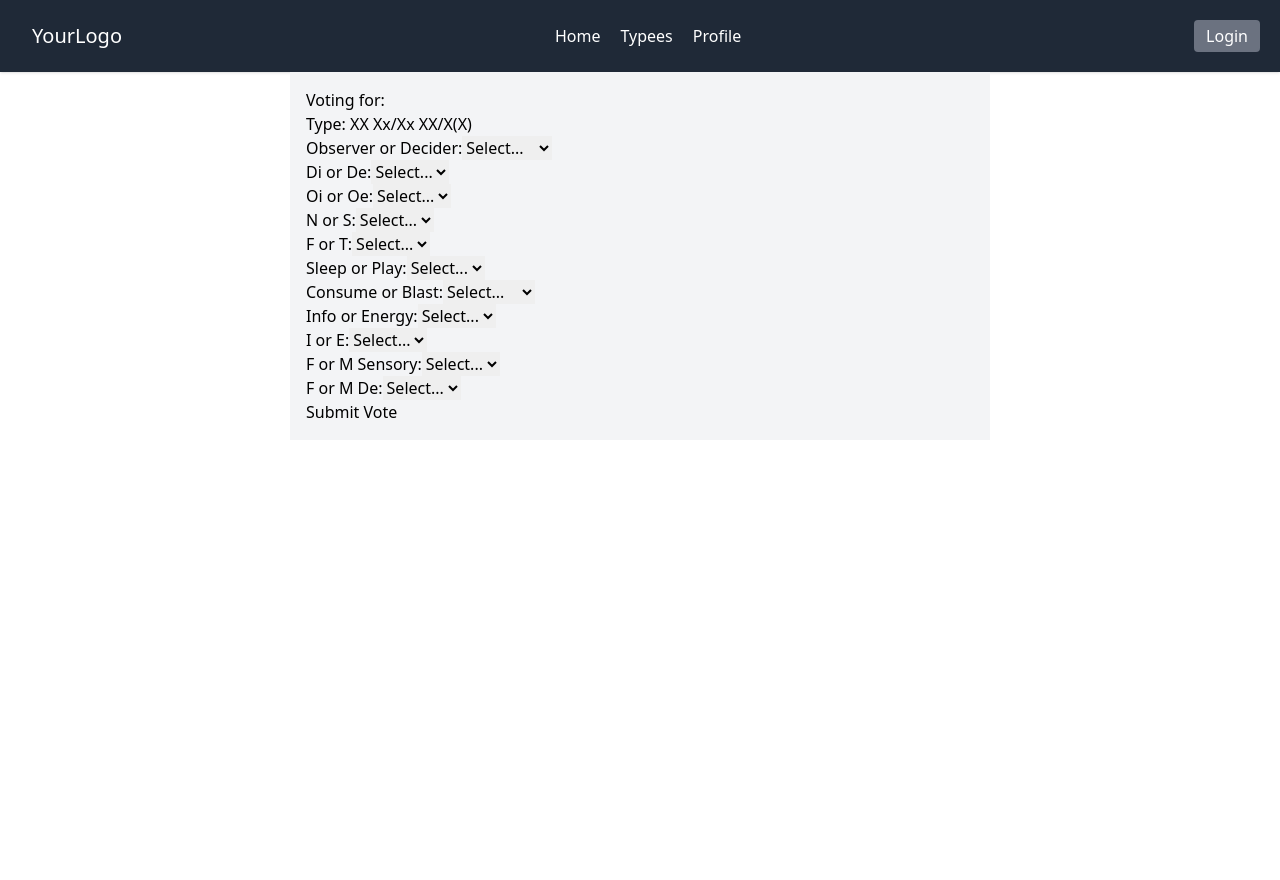
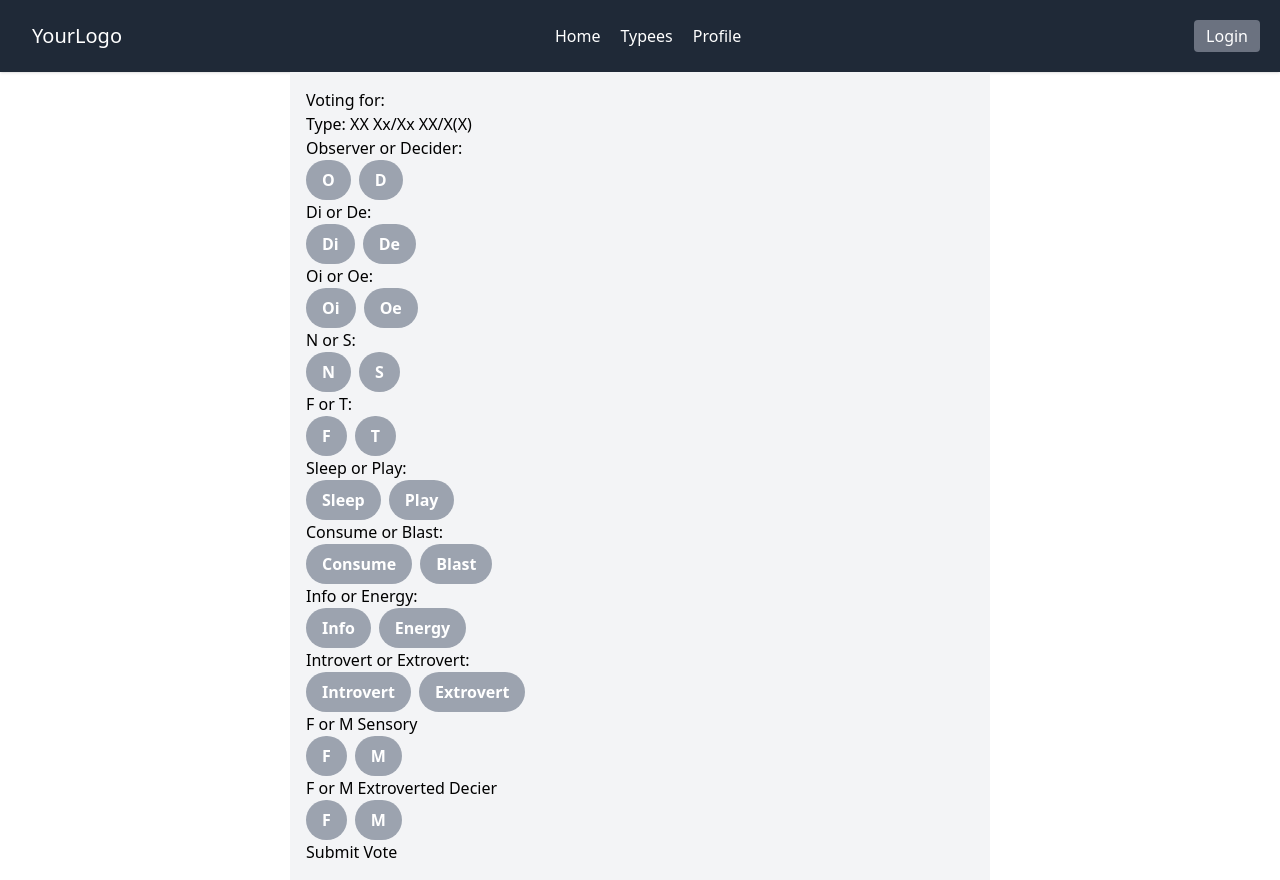
Before and after one commit to augustbonds/opsdb.lol, a Next.js app: page /typees/1/vote in a window 1280 px wide. Before the commit the page ends 800 px from the top, so only its background shows below. Built offline with nearby package versions, Linux system fonts and the light colour scheme; no server answers; the database is empty.

Commit message:
Improving vote page buttons

```diff
--- a/app/typees/[typeeId]/vote/page.tsx
+++ b/app/typees/[typeeId]/vote/page.tsx
@@ -112,12 +112,14 @@ const VotePage = ({ params }: { params: { typeeId: string } }) => {
     });
   };
 
+
+
   // Form with inputs for each voting criteria
   return (
     <div>
       <p>Voting for: {typeeName}</p>
       <p>Type: {computedType}</p>
-      <VoteForm handleSubmit={handleSubmit} handleChange={handleChange} voteData={voteData}></VoteForm>
+      <VoteForm handleSubmit={handleSubmit} handleChange={handleChange} voteData={voteData} setVoteData={setVoteData}></VoteForm>
     </div>
   );
 };
--- a/app/typees/[typeeId]/vote/voteForm.tsx
+++ b/app/typees/[typeeId]/vote/voteForm.tsx
@@ -1,143 +1,297 @@
-import React, {ReactNode} from 'react';
-import { VoteData } from './typeCalculator';
+import React, { ReactNode } from "react";
+import { VoteData } from "./typeCalculator";
 
 interface VoteFormProps {
   handleSubmit: React.FormEventHandler;
-    handleChange: React.ChangeEventHandler;
-    voteData: VoteData
+  voteData: VoteData;
+  setVoteData: React.Dispatch<React.SetStateAction<VoteData>>;
 }
 
-const VoteForm: React.FC<VoteFormProps> = ({handleSubmit, handleChange, voteData}) => {
+interface BinaryChoiceButtonProps {
+  name: keyof VoteData;
+  value: string;
+  currentValue: string;
+  title: string;
+  onBinaryChoiceClick: (name: keyof VoteData, value: string) => void;
+}
+
+const BinaryChoiceButton: React.FC<BinaryChoiceButtonProps> = ({
+  name,
+  value,
+  currentValue,
+  title,
+  onBinaryChoiceClick,
+}) => {
+  const handleClick = () => {
+    onBinaryChoiceClick(name, value);
+  };
+
+  // Determine if the button should appear active
+  const isActive = currentValue === value;
+
+  return (
+    <button
+      type="button"
+      className={`${
+        isActive ? "bg-blue-500" : "bg-gray-400"
+      } text-white font-semibold py-2 px-4 rounded-full mr-2`}
+      onClick={handleClick}
+    >
+      {title}
+    </button>
+  );
+};
+
+const VoteForm: React.FC<VoteFormProps> = ({
+  handleSubmit,
+  voteData,
+  setVoteData,
+}) => {
+  const handleBinaryChoiceButtonClick = (
+    name: keyof VoteData,
+    value: string
+  ) => {
+    setVoteData((prevState) => ({
+      ...prevState,
+      [name]: prevState[name] === value ? "" : value, // Toggle the value
+    }));
+  };
+
   return (
     <form onSubmit={handleSubmit}>
       {/* ObserverOrDecider */}
       <div>
-          <label htmlFor="observerOrDecider">Observer or Decider:</label>
-          <select
+        <label>Observer or Decider:</label>
+        <div>
+          <BinaryChoiceButton
             name="observerOrDecider"
-            onChange={handleChange}
-            value={voteData.observerOrDecider}
-          >
-            <option value="">Select...</option>
-            <option value="Observer">Observer</option>
-            <option value="Decider">Decider</option>
-          </select>
+            value="Observer"
+            currentValue={voteData.observerOrDecider}
+            title="O"
+            onBinaryChoiceClick={handleBinaryChoiceButtonClick}
+          />
+          <BinaryChoiceButton
+            name="observerOrDecider"
+            value="Decider"
+            currentValue={voteData.observerOrDecider}
+            title="D"
+            onBinaryChoiceClick={handleBinaryChoiceButtonClick}
+          />
+        </div>
       </div>
 
       {/* DiOrDe */}
       <div>
-          <label htmlFor="diOrDe">Di or De:</label>
-          <select name="diOrDe" onChange={handleChange} value={voteData.diOrDe}>
-            <option value="">Select...</option>
-            <option value="Di">Di</option>
-            <option value="De">De</option>
-          </select>
+        <label>Di or De:</label>
+        <div>
+          <BinaryChoiceButton
+            name="diOrDe"
+            value="Di"
+            currentValue={voteData.diOrDe}
+            title="Di"
+            onBinaryChoiceClick={handleBinaryChoiceButtonClick}
+          />
+          <BinaryChoiceButton
+            name="diOrDe"
+            value="De"
+            currentValue={voteData.diOrDe}
+            title="De"
+            onBinaryChoiceClick={handleBinaryChoiceButtonClick}
+          />
+        </div>
       </div>
 
       {/* OiOrOe */}
       <div>
-          <label htmlFor="oiOrOe">Oi or Oe:</label>
-          <select name="oiOrOe" onChange={handleChange} value={voteData.oiOrOe}>
-            <option value="">Select...</option>
-            <option value="Oi">Oi</option>
-            <option value="Oe">Oe</option>
-          </select>
+        <label>Oi or Oe:</label>
+        <div>
+          <BinaryChoiceButton
+            name="oiOrOe"
+            value="Oi"
+            currentValue={voteData.oiOrOe}
+            title="Oi"
+            onBinaryChoiceClick={handleBinaryChoiceButtonClick}
+          />
+          <BinaryChoiceButton
+            name="oiOrOe"
+            value="Oe"
+            currentValue={voteData.oiOrOe}
+            title="Oe"
+            onBinaryChoiceClick={handleBinaryChoiceButtonClick}
+          />
+        </div>
       </div>
 
       {/* NOrS */}
       <div>
-          <label htmlFor="nOrS">N or S:</label>
-          <select name="nOrS" onChange={handleChange} value={voteData.nOrS}>
-            <option value="">Select...</option>
-            <option value="N">N</option>
-            <option value="S">S</option>
-          </select>
+        <label>N or S:</label>
+        <div>
+          <BinaryChoiceButton
+            name="nOrS"
+            value="N"
+            currentValue={voteData.nOrS}
+            title="N"
+            onBinaryChoiceClick={handleBinaryChoiceButtonClick}
+          />
+          <BinaryChoiceButton
+            name="nOrS"
+            value="S"
+            currentValue={voteData.nOrS}
+            title="S"
+            onBinaryChoiceClick={handleBinaryChoiceButtonClick}
+          />
+        </div>
       </div>
 
       {/* FOrT */}
       <div>
-          <label htmlFor="fOrT">F or T:</label>
-          <select name="fOrT" onChange={handleChange} value={voteData.fOrT}>
-            <option value="">Select...</option>
-            <option value="F">F</option>
-            <option value="T">T</option>
-          </select>
+        <label>F or T:</label>
+        <div>
+          <BinaryChoiceButton
+            name="fOrT"
+            value="F"
+            currentValue={voteData.fOrT}
+            title="F"
+            onBinaryChoiceClick={handleBinaryChoiceButtonClick}
+          />
+          <BinaryChoiceButton
+            name="fOrT"
+            value="T"
+            currentValue={voteData.fOrT}
+            title="T"
+            onBinaryChoiceClick={handleBinaryChoiceButtonClick}
+          />
+        </div>
       </div>
 
       {/* SleepOrPlay */}
       <div>
-          <label htmlFor="sleepOrPlay">Sleep or Play:</label>
-          <select
+        <label>Sleep or Play:</label>
+        <div>
+          <BinaryChoiceButton
             name="sleepOrPlay"
-            onChange={handleChange}
-            value={voteData.sleepOrPlay}
-          >
-            <option value="">Select...</option>
-            <option value="Sleep">Sleep</option>
-            <option value="Play">Play</option>
-          </select>
+            value="Sleep"
+            currentValue={voteData.sleepOrPlay}
+            title="Sleep"
+            onBinaryChoiceClick={handleBinaryChoiceButtonClick}
+          />
+          <BinaryChoiceButton
+            name="sleepOrPlay"
+            value="Play"
+            currentValue={voteData.sleepOrPlay}
+            title="Play"
+            onBinaryChoiceClick={handleBinaryChoiceButtonClick}
+          />
+        </div>
       </div>
 
       {/* ConsumeOrBlast */}
       <div>
-          <label htmlFor="consumeOrBlast">Consume or Blast:</label>
-          <select
+        <label>Consume or Blast:</label>
+        <div>
+          <BinaryChoiceButton
             name="consumeOrBlast"
-            onChange={handleChange}
-            value={voteData.consumeOrBlast}
-          >
-            <option value="">Select...</option>
-            <option value="Consume">Consume</option>
-            <option value="Blast">Blast</option>
-          </select>
+            value="Consume"
+            currentValue={voteData.consumeOrBlast}
+            title="Consume"
+            onBinaryChoiceClick={handleBinaryChoiceButtonClick}
+          />
+          <BinaryChoiceButton
+            name="consumeOrBlast"
+            value="Blast"
+            currentValue={voteData.consumeOrBlast}
+            title="Blast"
+            onBinaryChoiceClick={handleBinaryChoiceButtonClick}
+          />
+        </div>
       </div>
 
       {/* InfoOrEnergy */}
       <div>
-          <label htmlFor="infoOrEnergy">Info or Energy:</label>
-          <select
+        <label>Info or Energy:</label>
+        <div>
+          <BinaryChoiceButton
             name="infoOrEnergy"
-            onChange={handleChange}
-            value={voteData.infoOrEnergy}
-          >
-            <option value="">Select...</option>
-            <option value="Info">Info</option>
-            <option value="Energy">Energy</option>
-          </select>
+            value="Info"
+            currentValue={voteData.infoOrEnergy}
+            title="Info"
+            onBinaryChoiceClick={handleBinaryChoiceButtonClick}
+          />
+          <BinaryChoiceButton
+            name="infoOrEnergy"
+            value="Energy"
+            currentValue={voteData.infoOrEnergy}
+            title="Energy"
+            onBinaryChoiceClick={handleBinaryChoiceButtonClick}
+          />
+        </div>
       </div>
 
       {/* IOrE */}
       <div>
-          <label htmlFor="iOrE">I or E:</label>
-          <select name="iOrE" onChange={handleChange} value={voteData.iOrE}>
-            <option value="">Select...</option>
-            <option value="I">I</option>
-            <option value="E">E</option>
-          </select>
+        <label>Introvert or Extrovert:</label>
+        <div>
+          <BinaryChoiceButton
+            name="iOrE"
+            value="I"
+            currentValue={voteData.iOrE}
+            title="Introvert"
+            onBinaryChoiceClick={handleBinaryChoiceButtonClick}
+          />
+          <BinaryChoiceButton
+            name="iOrE"
+            value="E"
+            currentValue={voteData.iOrE}
+            title="Extrovert"
+            onBinaryChoiceClick={handleBinaryChoiceButtonClick}
+          />
+        </div>
       </div>
 
       {/* FOrMS */}
       <div>
-          <label htmlFor="fOrMS">F or M Sensory:</label>
-          <select name="fOrMS" onChange={handleChange} value={voteData.fOrMS}>
-            <option value="">Select...</option>
-            <option value="F">F</option>
-            <option value="M">M</option>
-          </select>
+        <label>F or M Sensory</label>
+        <div>
+          <BinaryChoiceButton
+            name="fOrMS"
+            value="F"
+            currentValue={voteData.fOrMS}
+            title="F"
+            onBinaryChoiceClick={handleBinaryChoiceButtonClick}
+          />
+          <BinaryChoiceButton
+            name="fOrMS"
+            value="M"
+            currentValue={voteData.fOrMS}
+            title="M"
+            onBinaryChoiceClick={handleBinaryChoiceButtonClick}
+          />
+        </div>
       </div>
 
       {/* FOrMDe */}
       <div>
-          <label htmlFor="fOrMDe">F or M De:</label>
-          <select name="fOrMDe" onChange={handleChange} value={voteData.fOrMDe}>
-            <option value="">Select...</option>
-            <option value="F">F</option>
-            <option value="M">M</option>
-          </select>
+        <label>F or M Extroverted Decier</label>
+        <div>
+          <BinaryChoiceButton
+            name="fOrMDe"
+            value="F"
+            currentValue={voteData.fOrMDe}
+            title="F"
+            onBinaryChoiceClick={handleBinaryChoiceButtonClick}
+          />
+          <BinaryChoiceButton
+            name="fOrMDe"
+            value="M"
+            currentValue={voteData.fOrMDe}
+            title="M"
+            onBinaryChoiceClick={handleBinaryChoiceButtonClick}
+          />
         </div>
-
+      </div>
       <button type="submit">Submit Vote</button>
-      </form>);
-}
+    </form>
+  );
+};
 
 export default VoteForm;
```
Lines whose indentation alone changed are shown as unchanged.
